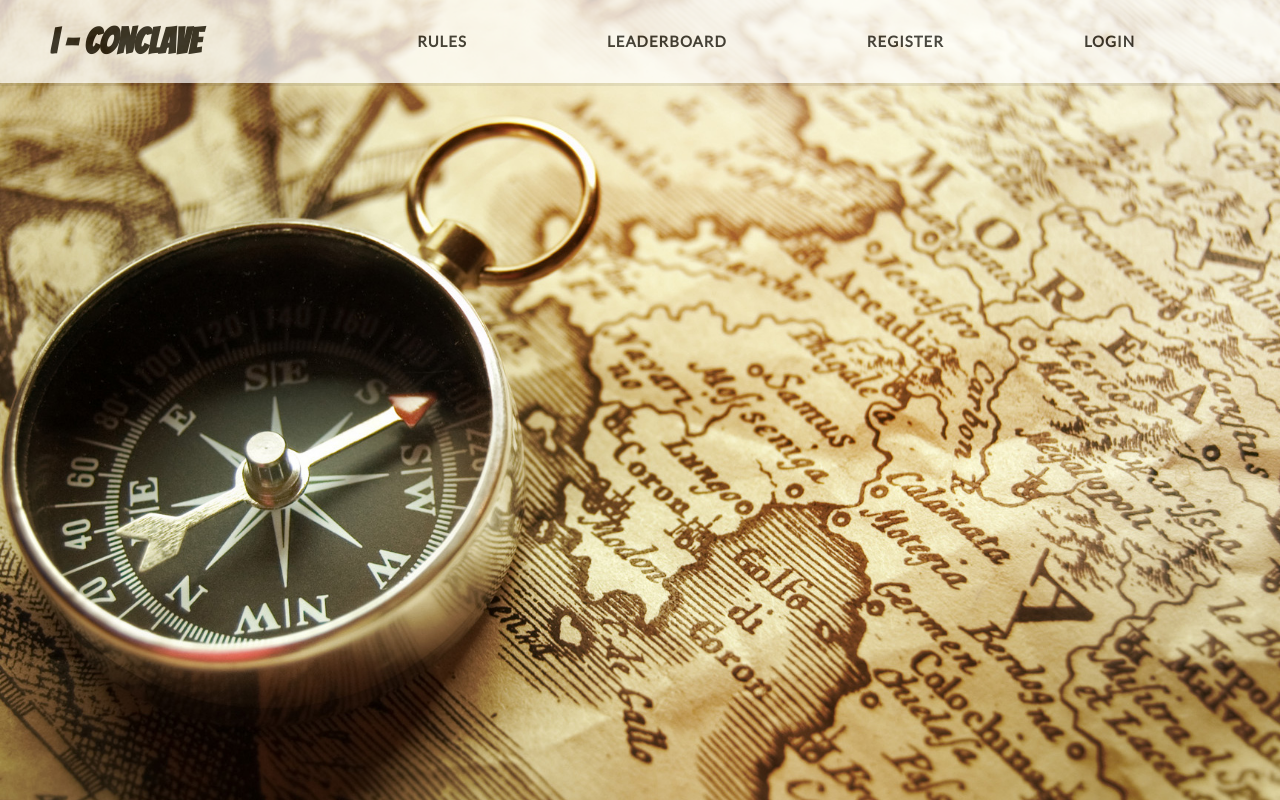
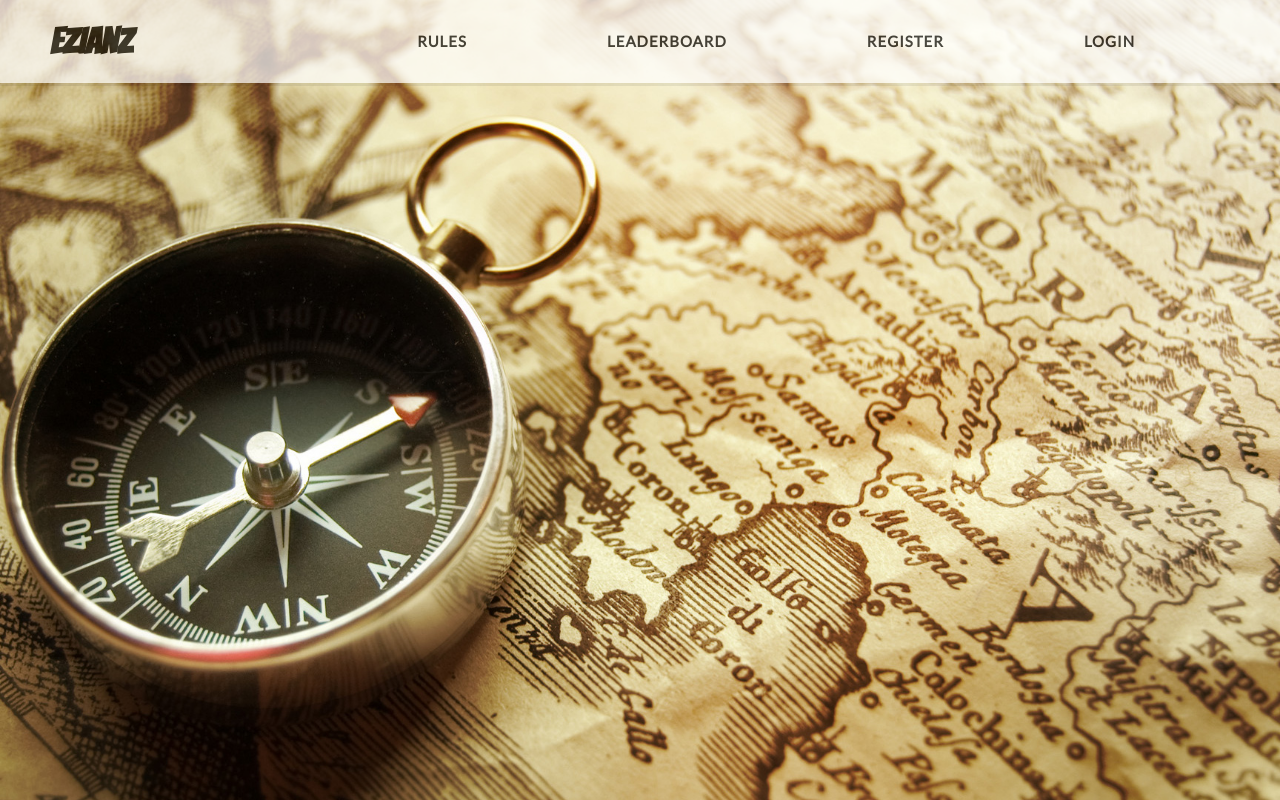
Before and after one commit to mdb571/scoprire-oth, a Django app: page / in a window 1280 px wide. Run offline with Django 3.2, Linux system fonts and the light colour scheme; some libraries are stand-ins or nearby versions; some web fonts are replaced.

Commit message:
base.html updated

```diff
--- a/treasurehunt/templates/treasurehunt/base.html
+++ b/treasurehunt/templates/treasurehunt/base.html
@@ -4,7 +4,7 @@
 <html lang="en">
 
 <head>
-    <title>Online Treasure Hunt | An event of I-Conclave 20'</title>
+    <title>EC Online Treasure Hunt | ECE 18-22'</title>
     <meta charset="utf-8">
     <meta name="viewport" content="width=device-width, initial-scale=1">
     <link rel="stylesheet" type="text/css" href="{% static 'styles/style.css'%}" />
@@ -22,7 +22,7 @@
     <!-- Navbar Section -->
     <div class="mynavbar">
         <nav role='navigation'>
-            <span class="logo"><a href="{% url 'treasurehunt:index' %}">I - Conclave</a></span>
+            <span class="logo"><a href="{% url 'treasurehunt:index' %}">EZIANZ</a></span>
             <ul>
                 <li><a href="{% static 'files/Rules.pdf'%}" target="_blank" rel="noopener noreferrer">Rules</a></li>
                 <li><a href="{% url 'treasurehunt:leaderboard' %}">LeaderBoard</a></li>
```
Also changed, not shown: db.sqlite3.
